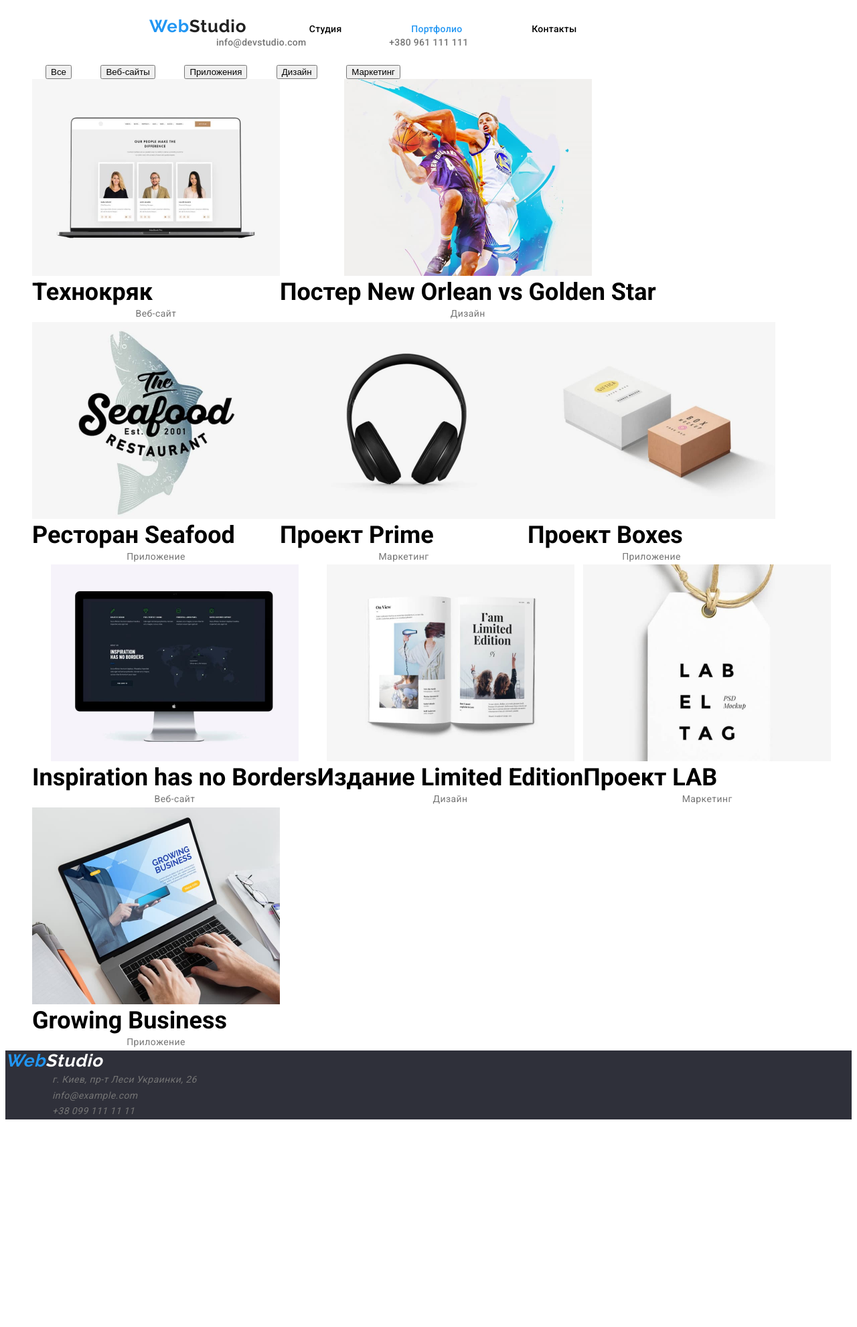
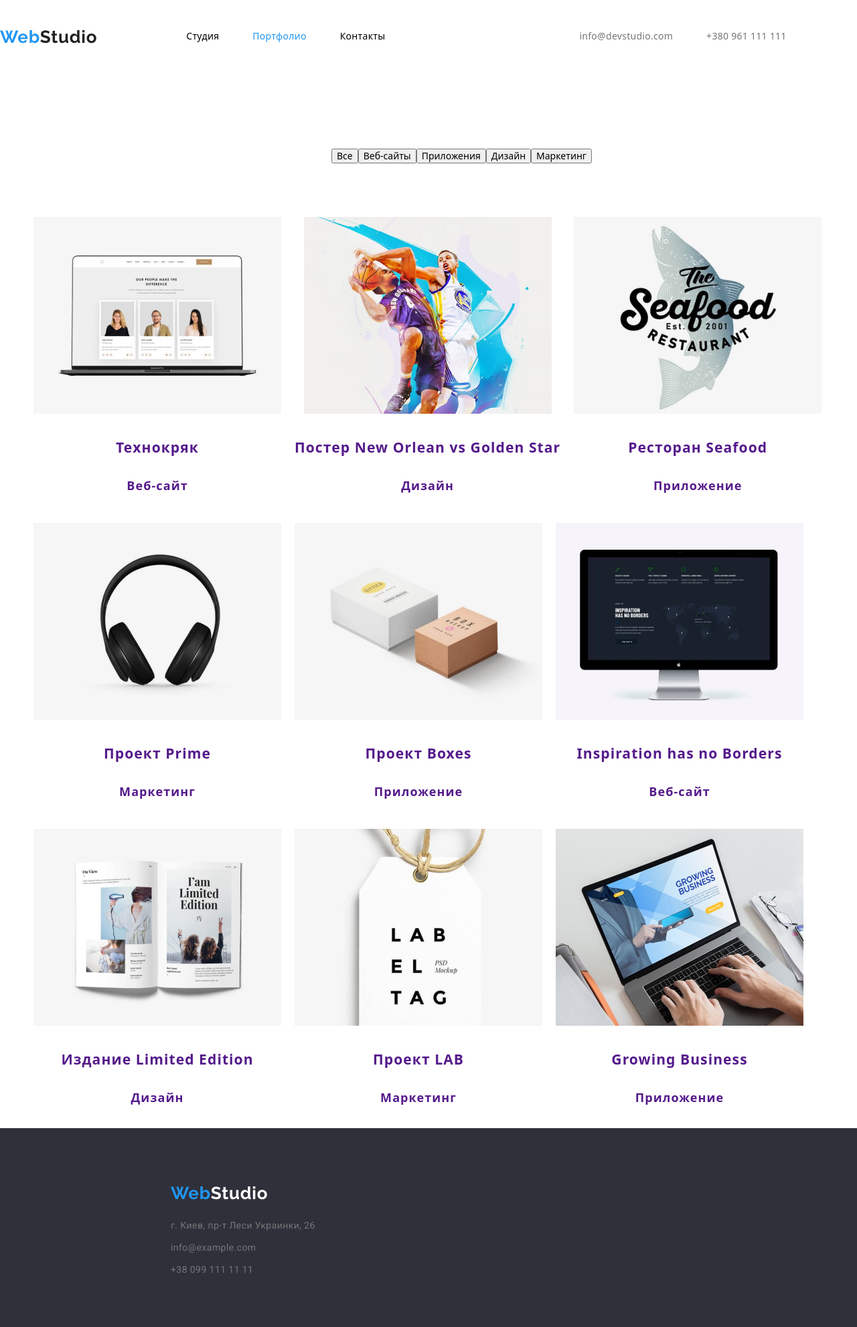
Before and after one commit to Peculair/goit-markup-hw-02, a plain HTML site: page portfolio.html in a window 1280 px wide. Shown: the whole page at 67% size. Before the commit the page ends 1697 px from the top, so only its background shows below. Drawn offline with nearby package versions, Linux system fonts and the light colour scheme.

Commit message:
Стилі

```diff
--- a/css/style.css
+++ b/css/style.css
@@ -1,51 +1,97 @@
 :root {
-  --main-font: 'Roboto';
-  --second-font: 'Raleway';
-  --font-w: 400;
+  --main-font: "Roboto", sans-serif;
+  --second-font: "Raleway", sans-serif;
   --black-color: #000000;
   --second-black: #212121;
   --backg-color: #2f303a;
   --white-color: #ffffff;
   --blue-color: #2196f3;
   --p-color: #757575;
-  --grey-color: rgba(236, 236, 236, 1);
-  --text-style: normal;
+  --grey-color: #F5F4FA;
 }
+
 body {
   font-family: var(--main-font);
   font-size: 14px;
   color: var(--black-color);
   background-color: var(--white-color);
 }
-h1,
-h3,
-h4,
-h5,
-h6 {
-  margin: 0;
-}
-h2 {
-  font-size: 36px;
-  margin: 0;
-  display: flex;
-  text-align: center;
-}
-p {
-  margin: 0;
-  --second-font: 'Raleway';
-  font-weight: var(--font-w);
-  line-height: 1.7;
-  letter-spacing: 0.03em;
-  color: var(--p-color);
+
+.content {
+  width: 1285px;
+  margin: 0 auto;
 }
 
-ul,
-ol {
-  margin: 0;
+.list {
+  list-style: none;
 }
+
+.menu-list {
+  list-style: none;
+  display: flex;
+}
+
 a {
   text-decoration: none;
+}
+
+.color-black {
   color: var(--black-color);
+  font-weight: 500;
+  font-size: 14px;
+  line-height: 16px;
+  letter-spacing: 0.02em
+}
+
+/*header*/
+.header {
+  display: flex;
+  padding-top: 32px;
+  padding-bottom: 32px;
+}
+
+.web {
+  color: var(--blue-color);
+  font-size: 26px;
+  line-height: 1.19;
+  letter-spacing: 0.03em;
+}
+
+.logo {
+  padding-top: 8px;
+  display: block;
+  font-family: var(--second-font);
+  font-size: 26px;
+  line-height: 1.19;
+  letter-spacing: 0.03em;
+  color: var(--second-black);
+}
+
+.header-list {
+  text-align: center;
+  margin-left: 93px;
+}
+
+.li {
+  margin-right: 50px;
+  color: var(--black-color);
+}
+
+.contact-item:first-child {
+  margin-right: 0;
+  margin-left: 200px;
+  display: flex;
+}
+
+.contact-item:last-child {
+  margin-right: 0;
+  margin-left: 50px;
+  display: flex;
+}
+
+.main-nav {
+  display: flex;
+
 }
 
 .header-list .link:hover,
@@ -53,68 +99,55 @@ a {
   color: var(--blue-color);
   text-shadow: 0px 4px 4px rgb(0 0 0 / 25%);
 }
-.header {
-  position: relative;
-  cursor: pointer;
-  margin-top: 24px;
-  margin-left: 215px;
-  margin-bottom: 25px;
+
+.contact:hover,
+.contact:focus {
+  color: var(--blue-color);
+  text-shadow: 0px 4px 4px rgb(0 0 0 / 25%);
 }
-.main-nav {
-  display: inline;
-  text-decoration: none;
-}
-.web {
+
+.active {
   color: var(--blue-color);
 }
-.logo {
-  display: inline;
-  font-family: var(--second-font);
-  font-size: 26px;
-  line-height: 1.19;
-  letter-spacing: 0.03em;
-  color: var(--second-black);
-}
-.header-list {
-  display: inline;
-  margin-right: 211px;
+
+.contact {
+  color: var(--p-color);
+  font-style: normal;
   font-weight: 500;
-  line-height: 1.14;
+  font-size: 14px;
+  line-height: 16px;
   letter-spacing: 0.02em;
-  color: var(--second-black);
-}
-.li {
-  display: inline;
-  text-align: center;
-  padding: 50px;
 }
 
+/*hero*/
 .button {
-  margin-bottom: 80px;
-  height: 600px;
-  left: 0px;
-  background: var(--backg-color);
+  padding-top: 200px;
+  padding-bottom: 280px;
+  background-color: var(--backg-color);
+  width: 1600px;
+  margin: 0 auto;
+
 }
+
 .h1 {
+  margin: 0 452px;
+  color: var(--white-color);
+  font-style: normal;
   font-weight: 900;
   font-size: 44px;
-  line-height: 1.36;
+  line-height: 60px;
   text-align: center;
   letter-spacing: 0.06em;
-  color: var(--white-color);
   text-transform: uppercase;
+  font-family: var(--main-font);
+}
+
+.main-button {
   margin: 0 auto;
-  padding-top: 200px;
-}
-.main-btn {
-  padding: 100px 850px 200px;
-  margin: 0 auto;
-}
-.main-button {
   width: 200px;
   height: 50px;
   cursor: pointer;
-  margin: 0 auto;
+  margin: 20px 700px;
   outline: 3px solid;
   border: none;
   border-radius: 4px;
@@ -126,6 +159,7 @@ a {
   color: var(--white-color);
   outline-color: rgba(71, 126, 232, 0.5);
 }
+
 .main-button:hover,
 .main-button:focus {
   border: none;
@@ -134,81 +168,139 @@ a {
   outline-color: rgba(71, 126, 232, 0);
   outline-offset: 50px;
 }
-.info {
-  display: flex;
-  align-items: stretch;
+
+/*Content */
+.h3 {
+  margin-top: 94px;
+  color: var(--second-black);
+  font-family: var(--main-font);
+  font-weight: 700;
+  font-size: 14px;
+  line-height: 16px;
+  letter-spacing: 0.03em;
+  text-transform: uppercase;
+  margin-right: 30px;
 }
 
-.work,
+.p {
+  font-family: var(--main-font);
+  font-size: 14px;
+  line-height: 24px;
+  letter-spacing: 0.03em;
+  color: var(--p-color);
+  text-align: start;
+  margin-right: 30px;
+}
+
+/*Box photo*/
+.h2 {
+  margin-top: 94px;
+  color: var(--second-black) font-family: var(--main-font);
+  font-weight: 700;
+  font-size: 36px;
+  line-height: 42px;
+  text-align: center;
+  letter-spacing: 0.03em;
+}
+
+.img {
+  margin-top: 50px;
+  margin-right: 30px;
+}
+
+/*command*/
 .command {
-  display: flex;
+  background-color: var(--grey-color);
+  margin-top: 188px;
+}
+
+.margin {
+  padding-top: 94px;
+}
+
+.command-list {
+  margin-top: 50px;
+  margin-bottom: 94px;
+  margin-right: 30px;
+}
+
+.name {
+  font-weight: 500;
+  font-size: 16px;
+  line-height: 19px;
   text-align: center;
+  letter-spacing: 0.03em;
+  color: var(--second-black);
+  font-family: var(--main-font);
+}
+
+.job {
+  font-size: 16px;
+  line-height: 19px;
+  text-align: center;
+  letter-spacing: 0.03em;
+  color: var(--p-color);
+}
+
+/*footer*/
+.studio-footer {
+  color: var(--white-color);
 }
 
 .adr {
+  padding-top: 60px;
+  padding-bottom: 60px;
   background-color: var(--backg-color);
-  font-weight: var(--font-w);
-  line-height: 1.7;
-  letter-spacing: 0.03em;
-  color: rgba(255, 255, 255, 0.6);
-  text-align: start;
-  margin: 0 auto;
-}
-.studio-footer {
-  color: var(--white-color);
-}
-.button-li {
-  width: 73px;
-  height: 38px;
-  left: 495px;
-  top: 174px;
-  display: inline;
-  text-align: center;
-  padding: 20px;
-  cursor: pointer;
-}
-.btn {
-  padding: 100px;
-  text-align: center;
-}
-.content1 {
-  display: flex;
-  flex-wrap: wrap;
-  text-align: center;
-  list-style-type: none;
-}
-.portfolio {
-  width: 1200px;
-  padding: 0 15px;
-  margin: 0 auto;
 }
 
 .footer-list {
-  text-align: start;
-  list-style-type: none;
+  padding-left: 215px;
+  margin-bottom: 9px;
+  font-family: var(--main-font);
+  font-style: normal;
+  font-size: 14px;
+  line-height: 24px;
+  letter-spacing: 0.03em;
+  color: var(--black-color);
 }
-.contact-header {
-  display: inline;
-  text-align: center;
-  color: var(--p-color);
-  margin-right: 111px;
-  font-weight: 500;
-  line-height: 1.14;
-  letter-spacing: 0.02em;
+
+.logo-footer {
+  margin-bottom: 20px;
 }
-.contact {
-  display: inline;
-  text-align: center;
-  padding: 30px;
-  cursor: pointer;
+
+.footer-style {
   color: var(--p-color);
 }
-.contact:hover,
-.contact:focus {
+
+.footer-style:hover,
+.footer-style:focus {
   color: var(--blue-color);
   text-shadow: 0px 4px 4px rgb(0 0 0 / 25%);
 }
 
-.active {
-  color: var(--blue-color);
+/*=========================PORTFOLIO=======================*/
+.button-item {
+  padding-left: 495px;
+  display: flex;
+  padding-top: 100px;
+  padding-bottom: 56px;
 }
+
+.portfolio-list {
+  display: block;
+  margin-left: auto;
+  margin-right: auto padding-bottom: 30px;
+  margin: 10px;
+  float: left;
+  list-style: none;
+  text-align: center;
+  font-weight: 700;
+  font-size: 18px;
+  line-height: 36px;
+  letter-spacing: 0.06em;
+}
+
+.footer-footer {
+  display: block;
+  clear: both;
+}
--- a/index.html
+++ b/index.html
@@ -11,26 +11,35 @@
       rel="stylesheet"
     />
     <link rel="stylesheet" href="./css/style.css" />
+    <link
+      rel="stylesheet"
+      href="https://cdnjs.cloudflare.com/ajax/libs/modern-normalize/1.1.0/modern-normalize.min.css"
+      integrity="sha512-wpPYUAdjBVSE4KJnH1VR1HeZfpl1ub8YT/NKx4PuQ5NmX2tKuGu6U/JRp5y+Y8XG2tV+wKQpNHVUX03MfMFn9Q=="
+      crossorigin="anonymous"
+      referrerpolicy="no-referrer"
+    />
     <title>Web Studio</title>
   </head>
   <body>
     <!--Шапка-->
-    <header class="header">
+    <header class="header content">
       <nav class="main-nav">
         <a class="logo" href="./index.html" lang="en"><span class="web">Web</span>Studio</a>
-        <ul class="header-list">
+        <ul class="header-list menu-list">
           <li class="li">
-            <a href="./index.html" class="link active"><span class="studio">Студия</span> </a>
+            <a href="./index.html" class="link active color-black"
+              ><span class="studio">Студия</span>
+            </a>
           </li>
-          <li class="li"><a href="./portfolio.html" class="link">Портфолио</a></li>
-          <li class="li"><a href="" class="link">Контакты</a></li>
+          <li class="li"><a href="./portfolio.html" class="link color-black">Портфолио</a></li>
+          <li class="li"><a href="" class="link color-black">Контакты</a></li>
         </ul>
       </nav>
-      <ul class="contact-header">
-        <li class="contact">
+      <ul class="contact-header list menu-list">
+        <li class="contact-item">
           <a href="mailto:info@devstudio.com" class="contact">info@devstudio.com </a>
         </li>
-        <li class="contact">
+        <li class="contact-item">
           <a href="tel:+380961111111" class="contact"> +380 961 111 111 </a>
         </li>
       </ul>
@@ -45,66 +54,72 @@
         </div>
       </section>
       <!--Інформація-->
-      <section>
-        <ul class="info">
+      <section class="content">
+        <ul class="info menu-list">
           <li>
-            <h3>Внимание к деталям</h3>
-            <p>Идейные соображения, а также начало повседневной работы по формированию позиции.</p>
+            <h3 class="h3">Внимание к деталям</h3>
+            <p class="p">
+              Идейные соображения, а также начало повседневной работы по формированию позиции.
+            </p>
           </li>
           <li>
-            <h3>Пунктуальность</h3>
-            <p>
+            <h3 class="h3">Пунктуальность</h3>
+            <p class="p">
               Задача организации, в особенности же рамки и место обучения кадров влечет за собой.
             </p>
           </li>
           <li>
-            <h3>Планирование</h3>
-            <p>
+            <h3 class="h3">Планирование</h3>
+            <p class="p">
               Равным образом консультация с широким активом в значительной степени обуславливает.
             </p>
           </li>
           <li>
-            <h3>Современные технологии</h3>
-            <p>Значимость этих проблем настолько очевидна, что реализация плановых заданий.</p>
+            <h3 class="h3">Современные технологии</h3>
+            <p class="p">
+              Значимость этих проблем настолько очевидна, что реализация плановых заданий.
+            </p>
           </li>
         </ul>
       </section>
       <!--Фото чим займаються-->
-      <section class="work">
-        <h2>Чем мы занимаемся</h2>
-        <ul class="content1">
-          <li class="li">
+      <section class="work content">
+        <h2 class="h2">Чем мы занимаемся</h2>
+        <ul class="menu-list">
+          <li class="img">
             <img src="./image/box1.jpg" alt="planing" height="294" width="370" />
           </li>
-          <li class="li"><img src="./image/box2.jpg" alt="design" height="294" width="370" /></li>
-          <li class="li">
+          <li class="img">
+            <img src="./image/box2.jpg" alt="design" height="294" width="370" />
+          </li>
+          <li class="img">
             <img src="./image/box3.jpg" alt="creating" height="294" width="370" />
           </li>
         </ul>
       </section>
       <!--Команда проекту-->
-      <section class="command">
-        <h2>Наша команда</h2>
-        <ul class="content1">
-          <li class="li">
+      <section class="command content">
+        <h2 class="h2 margin">Наша команда</h2>
+        <ul class="menu-list">
+          <li class="command-list">
             <img src="./image/img.jpg" alt="igor" width="270" height="260" />
-            <h3>Игорь Демьяненко</h3>
-            <p lang="en">Product Designer</p>
+            <h3 class="name">Игорь Демьяненко</h3>
+            <p class="job" lang="en">Product Designer</p>
           </li>
-          <li class="li">
+          <li class="command-list">
             <img src="./image/img1.jpg" alt="olena" width="270" height="260" />
-            <h3>Ольга Репина</h3>
-            <p lang="en">Frontend Developer</p>
+            <h3 class="name">Ольга Репина</h3>
+            <p class="job" lang="en">Frontend Developer</p>
           </li>
-          <li class="li">
+          <li class="command-list">
             <img src="./image/img2.jpg" alt="mykola" width="270" height="260" />
-            <h3>Николай Тарасов</h3>
-            <p lang="en">Marketing</p>
+            <h3 class="name">Николай Тарасов</h3>
+            <p class="job" lang="en">Marketing</p>
           </li>
-          <li class="li">
+          <li class="command-list">
             <img src="./image/img3.jpg" alt="mykhailo" width="270" height="260" />
-            <h3>Михаил Ермаков</h3>
-            <p lang="en">UI Designer</p>
+            <h3 class="name">Михаил Ермаков</h3>
+            <p class="job" lang="en">UI Designer</p>
           </li>
         </ul>
       </section>
@@ -112,21 +127,27 @@
     <!--Футер-->
     <footer>
       <address class="adr">
-        <a class="logo" href="./index.html" lang="en"
-          ><span class="web">Web</span><span class="studio-footer">Studio</span></a
-        >
-        <ul class="footer-list">
-          <li>
+        <ul class="list">
+          <li class="footer-list">
+            <a class="logo logo-footer" href="./index.html" lang="en"
+              ><span class="web">Web</span><span class="studio-footer">Studio</span></a
+            >
+          </li>
+          <li class="footer-list">
             <a
               href="https://goo.gl/maps/RZPMEvAZjLtWF5f4A"
-              class="contact"
               target="_blank"
+              class="footer-style"
               rel="noreferrer noopener"
               >г. Киев, пр-т Леси Украинки, 26</a
             >
           </li>
-          <li><a href="mailto:info@example.com" class="contact">info@example.com </a></li>
-          <li><a href="tel:+380991111111" class="contact">+38 099 111 11 11 </a></li>
+          <li class="footer-list">
+            <a href="mailto:info@example.com" class="footer-style">info@example.com </a>
+          </li>
+          <li class="footer-list">
+            <a href="tel:+380991111111" class="footer-style">+38 099 111 11 11 </a>
+          </li>
         </ul>
       </address>
     </footer>
--- a/portfolio.html
+++ b/portfolio.html
@@ -11,106 +11,142 @@
       rel="stylesheet"
     />
     <link rel="stylesheet" href="./css/style.css" />
+    <link
+      rel="stylesheet"
+      href="https://cdnjs.cloudflare.com/ajax/libs/modern-normalize/1.1.0/modern-normalize.min.css"
+      integrity="sha512-wpPYUAdjBVSE4KJnH1VR1HeZfpl1ub8YT/NKx4PuQ5NmX2tKuGu6U/JRp5y+Y8XG2tV+wKQpNHVUX03MfMFn9Q=="
+      crossorigin="anonymous"
+      referrerpolicy="no-referrer"
+    />
     <title>Portfolio</title>
   </head>
   <body>
     <!--Шапка-->
-    <header class="header">
+    <header class="header content">
       <nav class="main-nav">
         <a class="logo" href="./index.html" lang="en"><span class="web">Web</span>Studio</a>
-        <ul class="header-list">
+        <ul class="header-list list menu-list">
           <li class="li">
-            <a href="./index.html" class="link"><span class="studio">Студия</span> </a>
+            <a href="./index.html" class="link color-black"><span class="studio">Студия</span> </a>
           </li>
-          <li class="li"><a href="./portfolio.html" class="link active">Портфолио</a></li>
-          <li class="li"><a href="" class="link">Контакты</a></li>
+          <li class="li">
+            <a href="./portfolio.html" class="link active color-black">Портфолио</a>
+          </li>
+          <li class="li"><a href="" class="link color-black">Контакты</a></li>
         </ul>
       </nav>
-      <ul class="contact-header">
-        <li class="contact">
+      <ul class="contact-header list menu-list">
+        <li class="contact-item">
           <a href="mailto:info@devstudio.com" class="contact">info@devstudio.com </a>
         </li>
-        <li class="contact">
+        <li class="contact-item">
           <a href="tel:+380961111111" class="contact"> +380 961 111 111 </a>
         </li>
       </ul>
     </header>
     <main>
-      <section class="filter">
+      <!-------BUTTONS------->
+      <section class="filter content">
         <h1 hidden>Портфолио</h1>
-        <ul>
-          <li class="button-li"><button type="button">Все</button></li>
-          <li class="button-li"><button type="button">Веб-сайты</button></li>
-          <li class="button-li"><button type="button">Приложения</button></li>
-          <li class="button-li"><button type="button">Дизайн</button></li>
-          <li class="button-li"><button type="button">Маркетинг</button></li>
+        <ul class="list button-item">
+          <li><button type="button" class="main-buttons">Все</button></li>
+          <li><button type="button">Веб-сайты</button></li>
+          <li><button type="button">Приложения</button></li>
+          <li><button type="button">Дизайн</button></li>
+          <li><button type="button">Маркетинг</button></li>
         </ul>
-        <ul class="content1">
-          <li>
+        <!------------PORTFOLIO CONTENT------------>
+        <ul class="list content">
+          <li class="portfolio-list">
+            <a href="">
               <img src="./image/nout.jpg" alt="notebook" width="370" />
-            <h2>Технокряк</h2>
+              <h3>Технокряк</h3>
               <p>Веб-сайт</p>
+            </a>
           </li>
-          <li>
+          <li class="portfolio-list">
+            <a href="">
               <img src="./image/sport.jpg" alt="sport" width="370" />
-            <h2>Постер New Orlean vs Golden Star</h2>
+              <h3>Постер New Orlean vs Golden Star</h3>
               <p>Дизайн</p>
+            </a>
           </li>
-          <li>
+          <li class="portfolio-list">
+            <a href="">
               <img src="./image/seafood.jpg" alt="restoran" width="370" />
-            <h2>Ресторан Seafood</h2>
+              <h3>Ресторан Seafood</h3>
               <p>Приложение</p>
+            </a>
           </li>
-          <li>
+          <li class="portfolio-list">
+            <a href="">
               <img src="./image/headfone.jpg" alt="headfone" width="370" />
-            <h2>Проект Prime</h2>
+              <h3>Проект Prime</h3>
               <p>Маркетинг</p>
+            </a>
           </li>
-          <li>
+          <li class="portfolio-list">
+            <a href="">
               <img src="./image/box.jpg" alt="box" width="370" />
-            <h2>Проект Boxes</h2>
+              <h3>Проект Boxes</h3>
               <p>Приложение</p>
+            </a>
           </li>
-          <li>
+          <li class="portfolio-list">
+            <a href="">
               <img src="./image/monitor.jpg" alt="monitor" width="370" />
-            <h2>Inspiration has no Borders</h2>
+              <h3>Inspiration has no Borders</h3>
               <p>Веб-сайт</p>
+            </a>
           </li>
-          <li>
+          <li class="portfolio-list">
+            <a href="">
               <img src="./image/book.jpg" alt="book" width="370" />
-            <h2>Издание Limited Edition</h2>
+              <h3>Издание Limited Edition</h3>
               <p>Дизайн</p>
+            </a>
           </li>
-          <li>
+          <li class="portfolio-list">
+            <a href="">
               <img src="./image/birka.jpg" alt="birka" width="370" />
-            <h2>Проект LAB</h2>
+              <h3>Проект LAB</h3>
               <p>Маркетинг</p>
+            </a>
           </li>
-          <li>
+          <li class="portfolio-list">
+            <a href="">
               <img src="./image/busines.jpg" alt="busines" width="370" />
-            <h2>Growing Business</h2>
+              <h3>Growing Business</h3>
               <p>Приложение</p>
+            </a>
           </li>
         </ul>
       </section>
     </main>
-    <footer>
+    <!--FOOTER-->
+    <footer class="footer-footer">
       <address class="adr">
-        <a class="logo" href="./index.html" lang="en"
+        <ul class="list">
+          <li class="footer-list">
+            <a class="logo logo-footer" href="./index.html" lang="en"
               ><span class="web">Web</span><span class="studio-footer">Studio</span></a
             >
-        <ul class="footer-list">
-          <li>
+          </li>
+          <li class="footer-list">
             <a
               href="https://goo.gl/maps/RZPMEvAZjLtWF5f4A"
-              class="contact"
               target="_blank"
+              class="footer-style"
               rel="noreferrer noopener"
               >г. Киев, пр-т Леси Украинки, 26</a
             >
           </li>
-          <li><a href="mailto:info@example.com" class="contact">info@example.com </a></li>
-          <li><a href="tel:+380991111111" class="contact">+38 099 111 11 11 </a></li>
+          <li class="footer-list">
+            <a href="mailto:info@example.com" class="footer-style">info@example.com </a>
+          </li>
+          <li class="footer-list">
+            <a href="tel:+380991111111" class="footer-style">+38 099 111 11 11 </a>
+          </li>
         </ul>
       </address>
     </footer>
```
Lines whose indentation alone changed are shown as unchanged.
